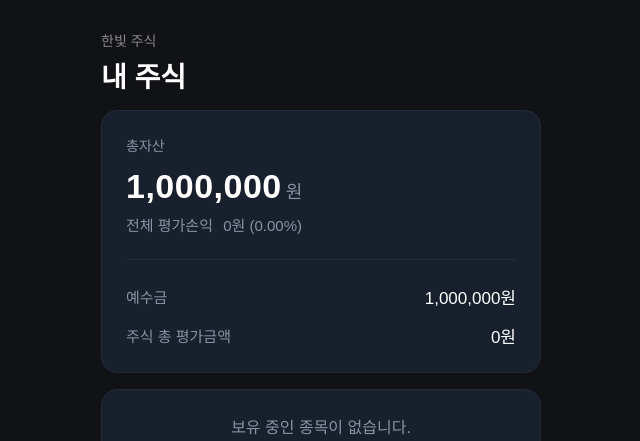
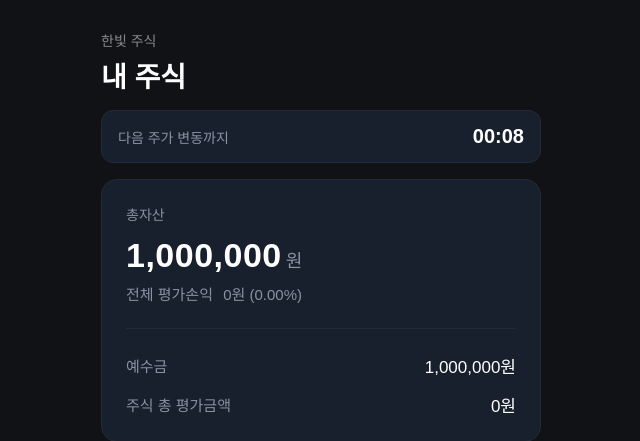
Before and after one commit to kijuni0304-star/coding-club, a Flask app: page /portfolio in a window 1280 px wide. Shown: the top 441 px of the page, without its empty margins (319-959 px from the left). Run offline with Flask 3, Linux system fonts and the light colour scheme; the visitor is signed in with stand-in values (Sample User, id 1); some web fonts are replaced.

Commit message:
Show stock update countdown on portfolio

```diff
--- a/app.py
+++ b/app.py
@@ -5,7 +5,7 @@ import hmac
 import secrets
 from functools import wraps
 from fractions import Fraction
-from datetime import timedelta
+from datetime import datetime, timedelta, timezone
 from sqlalchemy.orm import contains_eager
 from sqlalchemy.exc import OperationalError
 from werkzeug.exceptions import HTTPException
@@ -567,6 +567,7 @@ def create_app(test_config=None):
             current_user=current_user.nickname,
             my_stocks=my_stocks,
             portfolio_summary=portfolio_summary,
+            server_now_ms=int(datetime.now(timezone.utc).timestamp() * 1000),
         )
 
     @app.get("/history")
--- a/static/css/portfolio.css
+++ b/static/css/portfolio.css
@@ -14,6 +14,25 @@
 
 .main-content {
     padding: 0 20px;
+}
+
+.price-update-countdown {
+    align-items: center;
+    background-color: #19202D;
+    border: 1px solid #242A38;
+    border-radius: 12px;
+    color: #8A92A3;
+    display: flex;
+    font-size: 14px;
+    justify-content: space-between;
+    margin-bottom: 16px;
+    padding: 14px 16px;
+}
+
+.price-update-countdown strong {
+    color: #ffffff;
+    font-size: 20px;
+    font-variant-numeric: tabular-nums;
 }
 
 /* 카드 공통 스타일 */
--- /dev/null
+++ b/static/js/portfolio-countdown.js
@@ -0,0 +1,29 @@
+(() => {
+    const container = document.querySelector('.price-update-countdown');
+    const remaining = document.getElementById('price-update-remaining');
+    if (!container || !remaining) return;
+
+    const serverNowMs = Number(container.dataset.serverNowMs);
+    if (!Number.isFinite(serverNowMs)) return;
+
+    const startedAt = performance.now();
+    const nextUpdateMs = (Math.floor(serverNowMs / 60000) + 1) * 60000;
+    let timer;
+
+    function updateCountdown() {
+        const secondsLeft = Math.ceil((nextUpdateMs - serverNowMs - (performance.now() - startedAt)) / 1000);
+        if (secondsLeft <= 0) {
+            clearInterval(timer);
+            remaining.textContent = '갱신 중...';
+            setTimeout(() => window.location.reload(), 3000);
+            return;
+        }
+
+        const minutes = Math.floor(secondsLeft / 60);
+        const seconds = secondsLeft % 60;
+        remaining.textContent = `${String(minutes).padStart(2, '0')}:${String(seconds).padStart(2, '0')}`;
+    }
+
+    timer = setInterval(updateCountdown, 250);
+    updateCountdown();
+})();
--- a/templates/portfolio.html
+++ b/templates/portfolio.html
@@ -17,6 +17,11 @@
 
         <!-- Total Asset Card -->
         <main class="main-content">
+            <section class="price-update-countdown" data-server-now-ms="{{ server_now_ms }}" aria-label="다음 주가 변동까지 남은 시간">
+                <span>다음 주가 변동까지</span>
+                <strong id="price-update-remaining" role="timer">--:--</strong>
+            </section>
+
             <!-- 총자산 카드 -->
             <section class="card total-card">
                 <div class="card-title">총자산</div>
@@ -67,5 +72,6 @@
         </div>
 
     </div>
+    <script src="{{ url_for('static', filename='js/portfolio-countdown.js') }}" defer></script>
 </body>
 </html>
```
Also changed, not shown: README.md.
